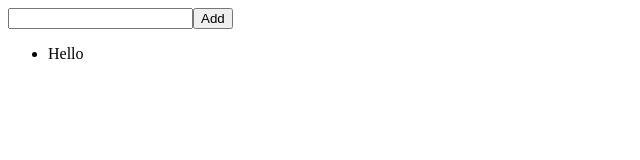
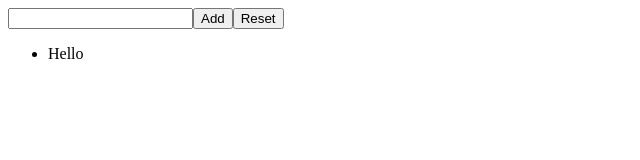
Before and after one commit to SamaJabri/Develhope-Web-React, a React (Create React App) app: page / in a window 1280 px wide. Shown: the top 160 px of the page, without its empty margins (0-640 px from the left). Built offline with nearby package versions, Linux system fonts and the light colour scheme.

Commit message:
Solved thirty-fourth exercise

```diff
--- a/src/components/TodoList.jsx
+++ b/src/components/TodoList.jsx
@@ -19,6 +19,7 @@ export default class TodoList extends Component {
           onChange={(e) => this.setState({ item: e.target.value })}
         />
         <button onClick={this.handleItemsAddition}>Add</button>
+        <button onClick={() => this.setState({ items: [] })}>Reset</button>
 
         <ul>
           {this.state.items.map((item) => (
```
